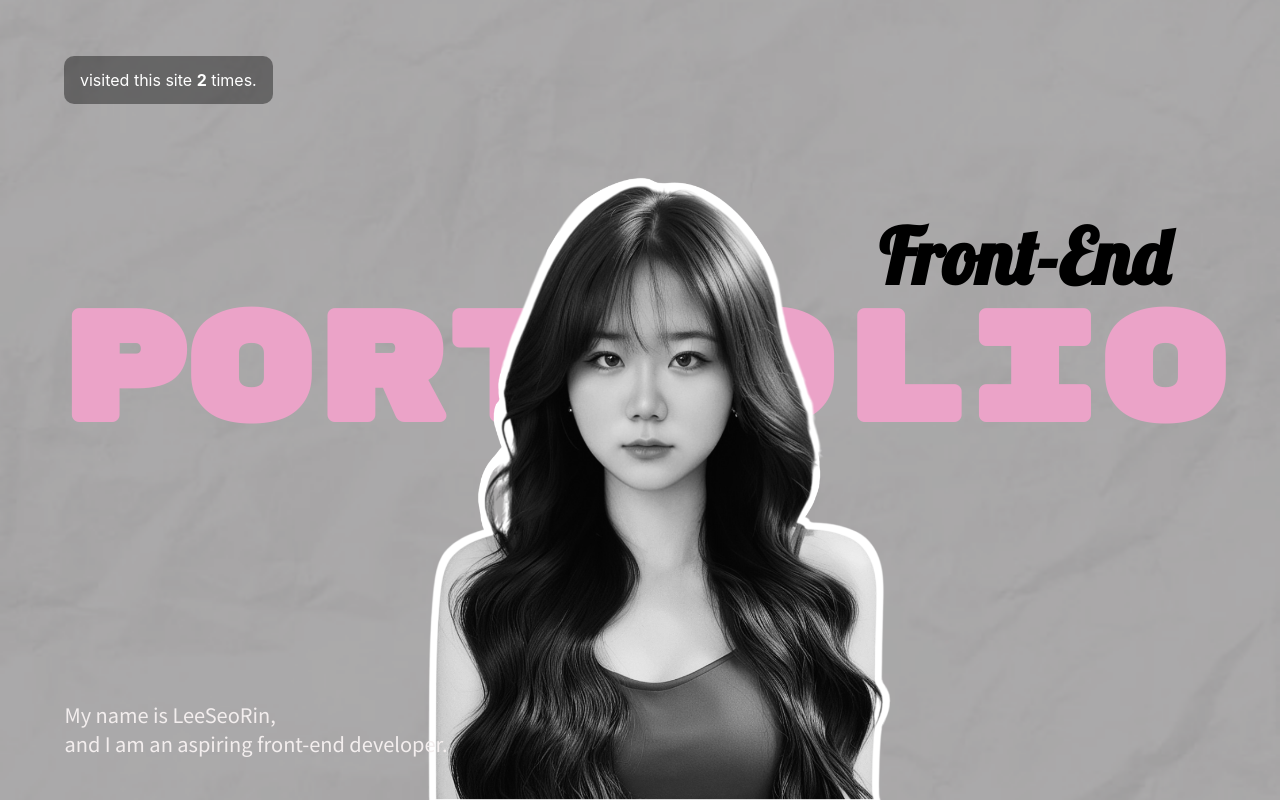
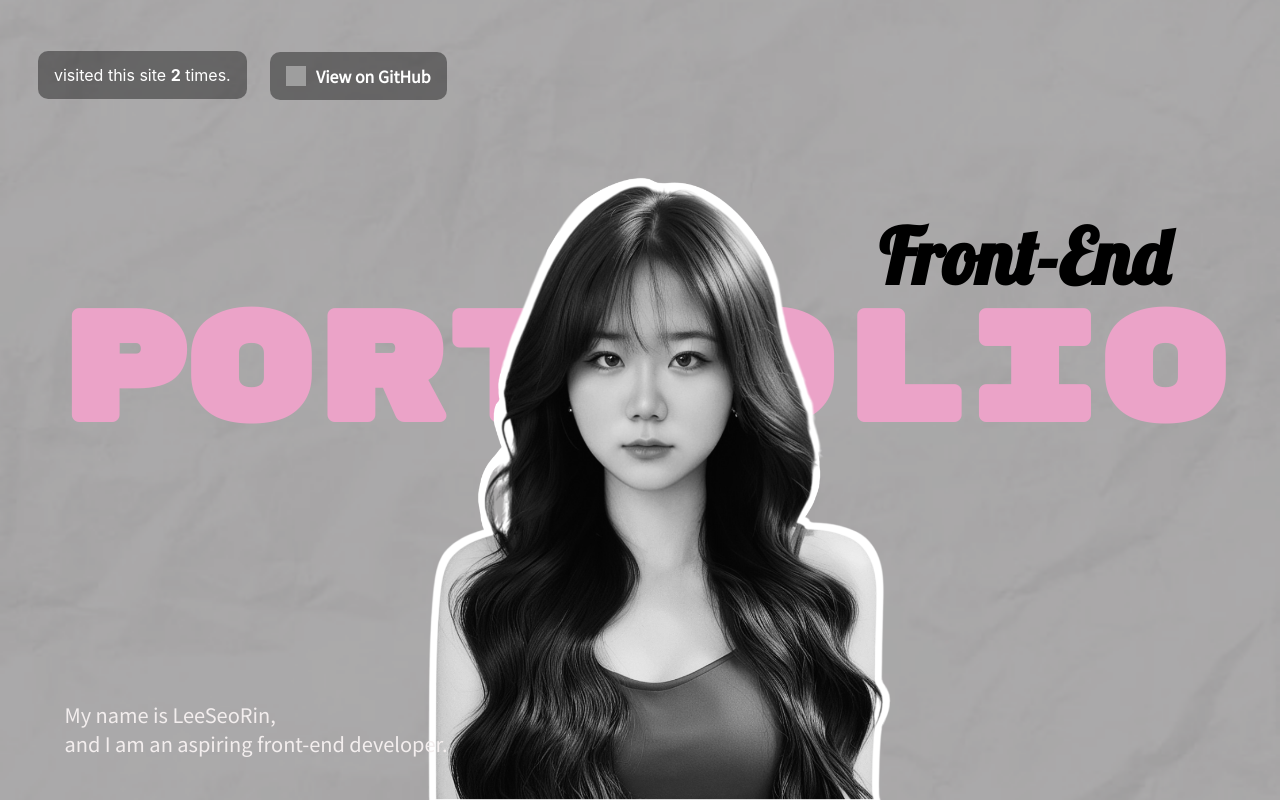
Before and after one commit to lsr0822/portfolio, a React (Create React App) app: page / in a window 1280 px wide. Built offline with nearby package versions, Linux system fonts and the light colour scheme; grey boxes are pictures that could not be loaded.

Commit message:
커밋 메시지

```diff
--- a/src/App.css
+++ b/src/App.css
@@ -65,8 +65,8 @@
 
 .visit-count {
   position: absolute;
-  bottom: 85%;
-  left: 5%;
+  top: 35px;
+  left: 38px;
   font-size: 16px;
   color: white;
   background: rgba(0, 0, 0, 0.4);
@@ -75,3 +75,30 @@
   z-index: 5;
   line-height: 1.5;
 }
+
+.github-button {
+  position: absolute;
+  top: 52px;
+  left: 270px;
+  display: flex;
+  align-items: center;
+  gap: 10px;
+  padding: 12px 16px;
+  background: rgba(0, 0, 0, 0.4);
+  color: white;
+  text-decoration: none;
+  border-radius: 10px;
+  font-weight: bold;
+  font-family: 'Noto Sans KR', sans-serif;
+  z-index: 10;
+  transition: background-color 0.3s ease;
+}
+
+.github-button:hover {
+  background-color: #444c56;
+}
+
+.github-logo {
+  width: 20px;
+  height: 20px;
+}
--- a/src/App.js
+++ b/src/App.js
@@ -25,12 +25,25 @@ function App() {
         and I am an aspiring front-end developer.
       </p>
 
-      {/* 방문 횟수 출력용 새 클래스 */}
       <p className="visit-count">
         visited this site <strong>{visitCount}</strong> times.
       </p>
 
       <img src={person} alt="person" className="person-image" />
+
+      <a
+        href="https://github.com/lsr0822"
+        target="_blank"
+        rel="noopener noreferrer"
+        className="github-button"
+      >
+        <img
+          src="https://github.githubassets.com/images/modules/logos_page/GitHub-Mark.png"
+          alt="GitHub Logo"
+          className="github-logo"
+        />
+        View on GitHub
+      </a>
     </div>
   );
 }
--- /dev/null
+++ b/src/components/Title.jsx
@@ -0,0 +1,5 @@
+import React from 'react';
+
+export const MainTitle = () => <h1 className="main-text">PORTFOLIO</h1>;
+
+export const SubTitle = () => <h2 className="sub-text">Front-End</h2>;
```
Also changed, not shown: src/components/BackgroundImage.jsx (added, +8 -0 lines), src/components/Description.jsx (added, +10 -0 lines), src/components/GitHubButton.jsx (added, +19 -0 lines), src/components/PersonImage.jsx (added, +8 -0 lines), src/components/VisitCounter.jsx (added, +20 -0 lines), src/pages/Home.jsx (added, +25 -0 lines), src/asset/IMG_4168.PNG (added), src/components/Icon.jsx (renamed from src/components/icon.js), src/pages/Resume.jsx (added).
